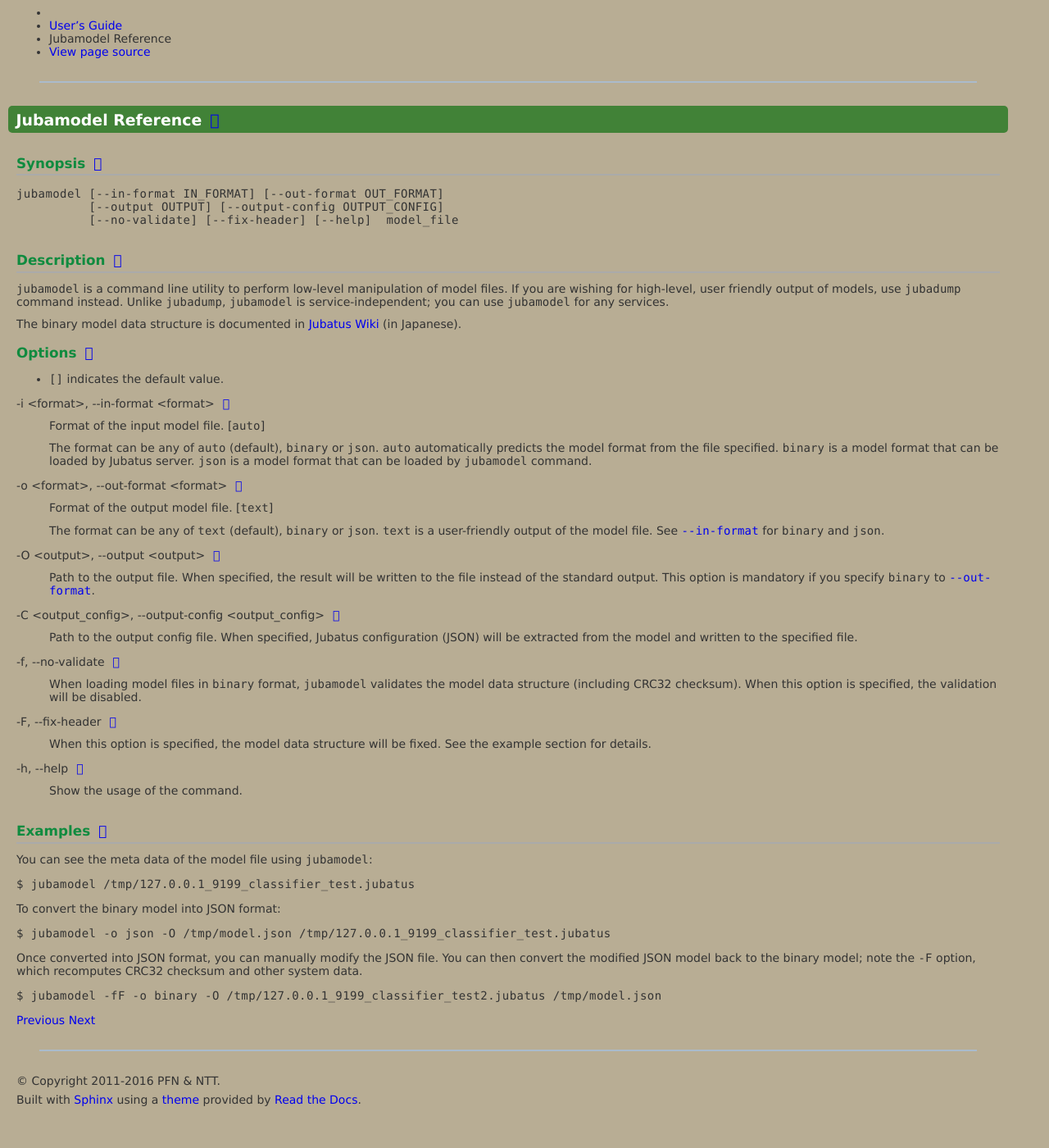
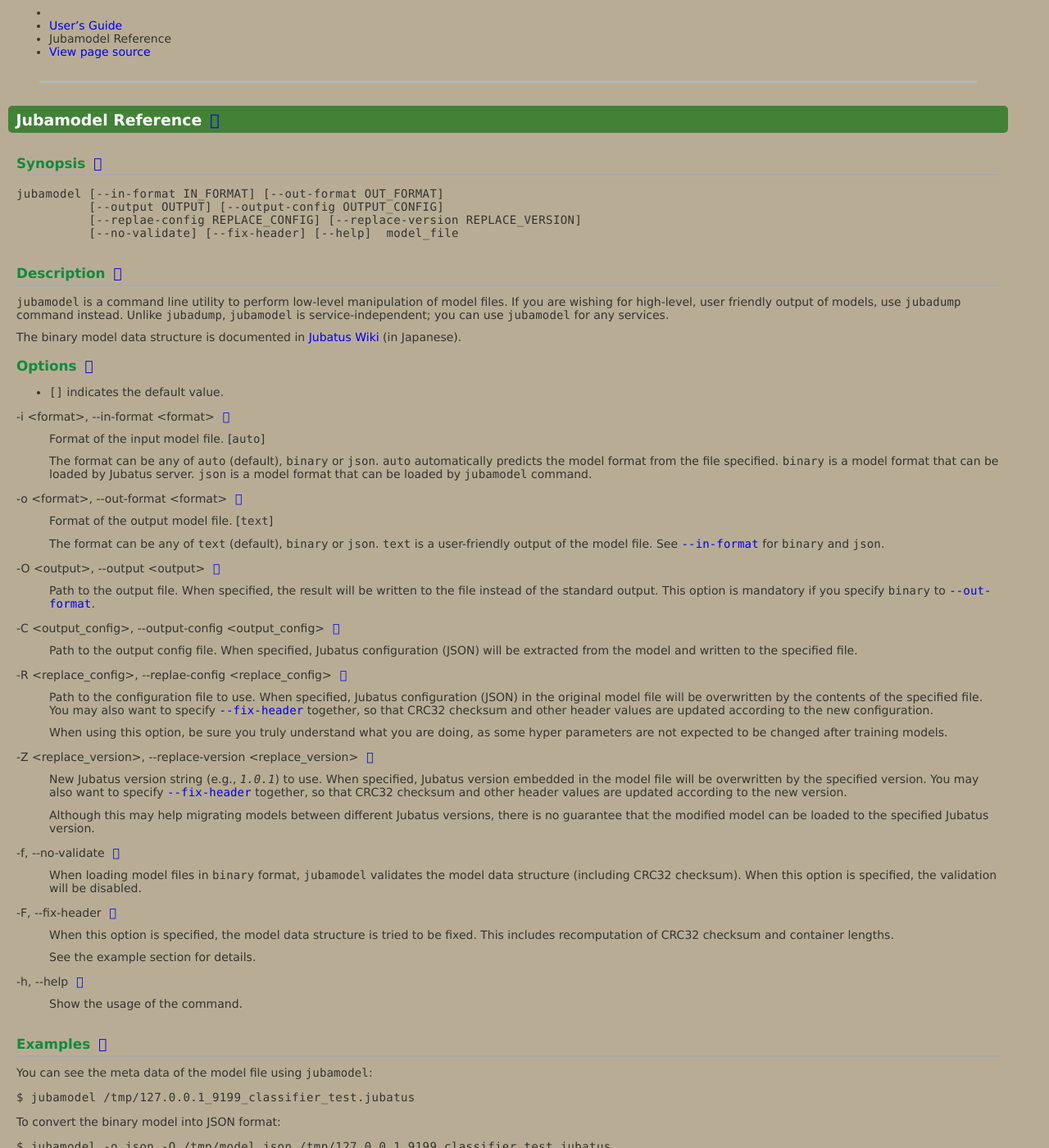
Before and after one commit to jubatus/jubakit, a Sphinx documentation site: the page built from doc/source/guide/jubamodel.rst, in a window 1280 px wide and 1400 px high, scrolled down 296 px. Shown: the whole window at 82% size. Built offline with Sphinx 7.4.7 and the Read the Docs theme 2.0.0, drawn with Linux system fonts in a browser that asks for light colours; pages that are not in the unit, such as notebooks, are missing from menus; before the commit the page ends 1645 px from its top, so only the background shows below that.

Commit message:
add docs for jubamodel --replace-{config,version} options

```diff
--- a/doc/source/guide/jubamodel.rst
+++ b/doc/source/guide/jubamodel.rst
@@ -8,6 +8,7 @@
 
   jubamodel [--in-format IN_FORMAT] [--out-format OUT_FORMAT]
             [--output OUTPUT] [--output-config OUTPUT_CONFIG]
+            [--replae-config REPLACE_CONFIG] [--replace-version REPLACE_VERSION]
             [--no-validate] [--fix-header] [--help]  model_file
 
 Description
@@ -54,6 +55,22 @@
    Path to the output config file.
    When specified, Jubatus configuration (JSON) will be extracted from the model and written to the specified file.
 
+.. option:: -R <replace_config>, --replae-config <replace_config>
+
+   Path to the configuration file to use.
+   When specified, Jubatus configuration (JSON) in the original model file will be overwritten by the contents of the specified file.
+   You may also want to specify :option:`--fix-header` together, so that CRC32 checksum and other header values are updated according to the new configuration.
+
+   When using this option, be sure you truly understand what you are doing, as some hyper parameters are not expected to be changed after training models.
+
+.. option:: -Z <replace_version>, --replace-version <replace_version>
+
+   New Jubatus version string (e.g., `1.0.1`) to use.
+   When specified, Jubatus version embedded in the model file will be overwritten by the specified version.
+   You may also want to specify :option:`--fix-header` together, so that CRC32 checksum and other header values are updated according to the new version.
+
+   Although this may help migrating models between different Jubatus versions, there is no guarantee that the modified model can be loaded to the specified Jubatus version.
+
 .. option:: -f, --no-validate
 
    When loading model files in ``binary`` format, ``jubamodel`` validates the model data structure (including CRC32 checksum).
@@ -61,7 +78,9 @@
 
 .. option:: -F, --fix-header
 
-   When this option is specified, the model data structure will be fixed.
+   When this option is specified, the model data structure is tried to be fixed.
+   This includes recomputation of CRC32 checksum and container lengths.
+
    See the example section for details.
 
 .. option:: -h, --help
@@ -85,7 +104,7 @@
   $ jubamodel -o json -O /tmp/model.json /tmp/127.0.0.1_9199_classifier_test.jubatus
 
 Once converted into JSON format, you can manually modify the JSON file.
-You can then convert the modified JSON model back to the binary model; note the ``-F`` option, which recomputes CRC32 checksum and other system data.
+You can then convert the modified JSON model back to the binary model; note the :option:`-F` option, which recomputes CRC32 checksum and other system data.
 
 ::
 
```
